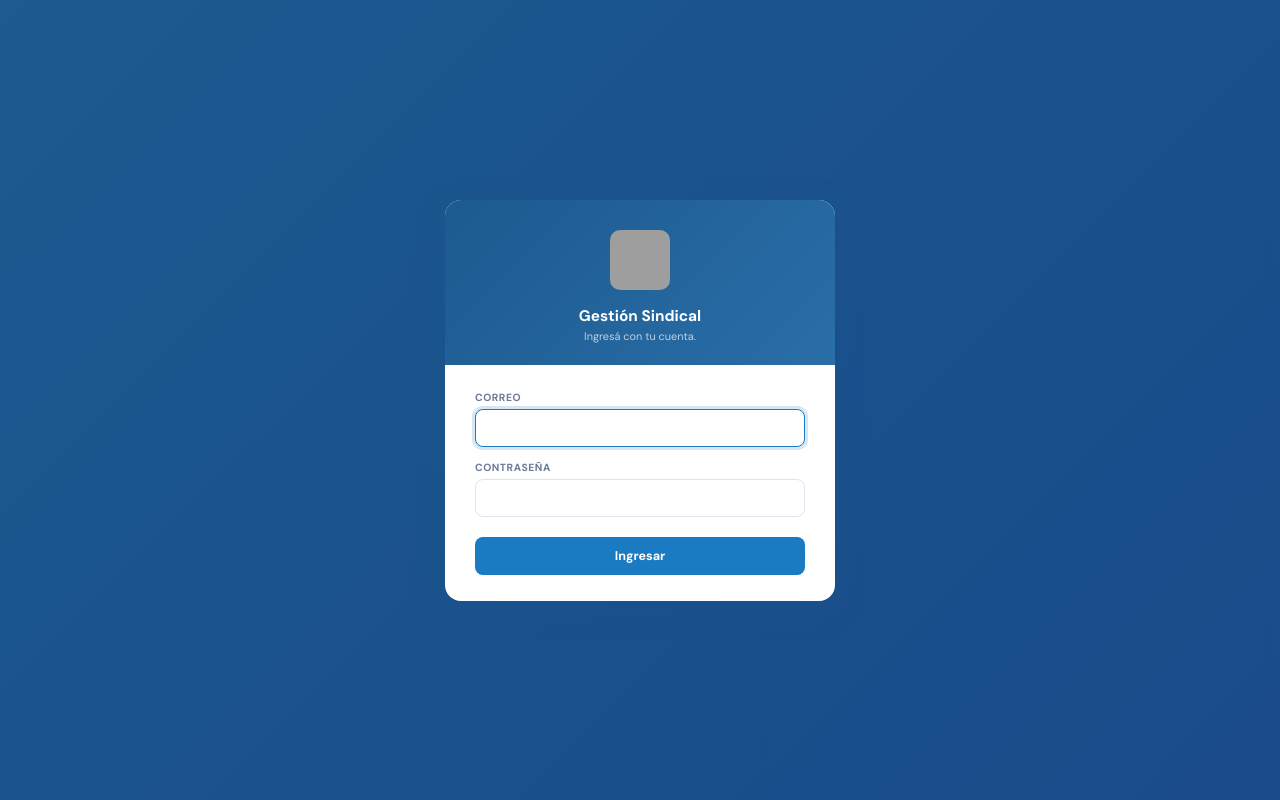
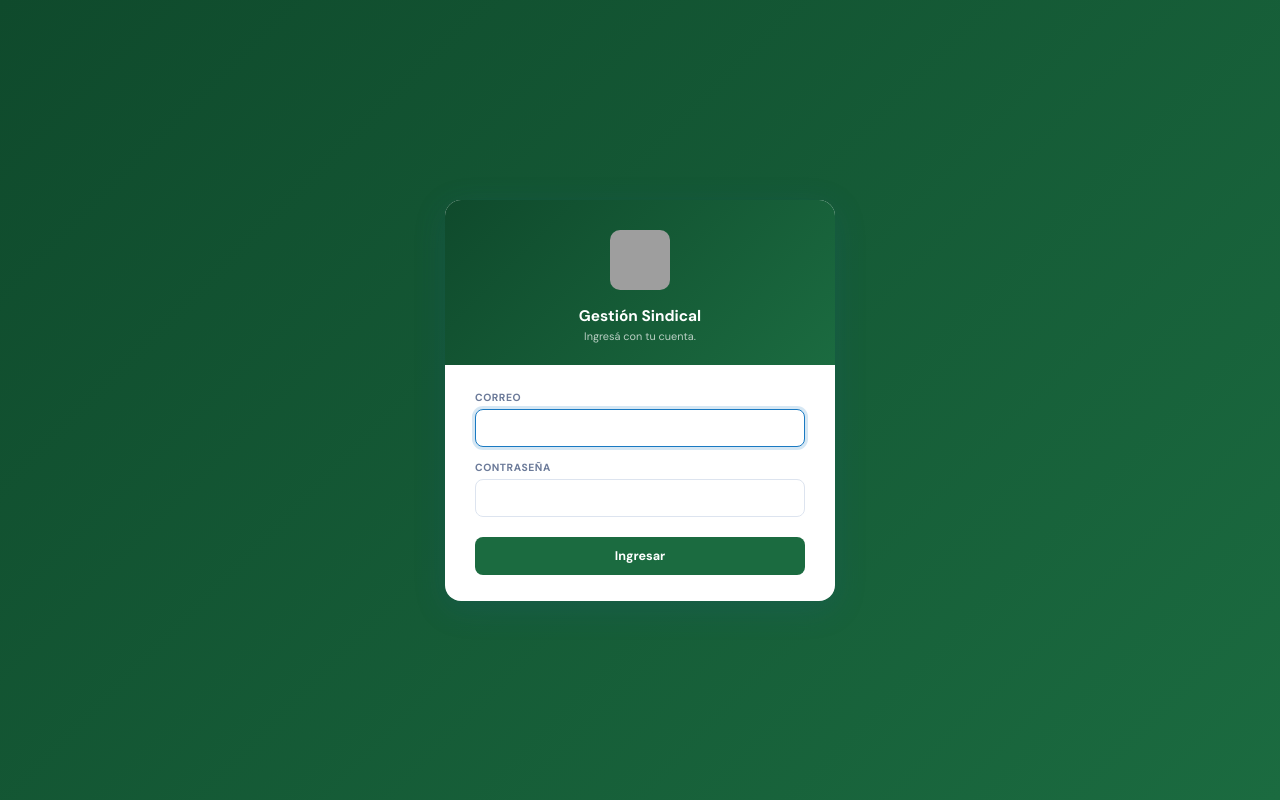
Before and after one commit to estebansalaya-creator/gestion_sindicato, a Flask app: page /login in a window 1280 px wide. Run offline with Flask 3, Linux system fonts and the light colour scheme; parts of the project's set-up code (start-up, migrations or seed data) failed here and were passed over; grey boxes are pictures that could not be loaded.

Commit message:
Barra superior y login en verde oscuro; icono de Aplicacion de Comprobantes
Estilos: la barra superior y el login pasan a un degrade verde oscuro
(--header #0f4a2c -> --header-mid #1b6b40) para distinguir gestion_sindicato
de gestion_adm de un vistazo. Tokens nuevos en sindicato.css y en /estilos;
las grillas, los titulos y el menu lateral siguen en azul. Blanco sobre
--header-mid: 6,5 de contraste.

Menu: cc_proveedores_aplicaciones_20261111.sql crea la opcion 36 con su
icono en colores (el de menu_iconos_color_20261111.sql). Antes la creaba
con icono NULL y, si el script de iconos ya se habia corrido, quedaba sin
icono. Si la opcion ya tiene uno, no se pisa.

Co-Authored-By: Claude Opus 5.5 <noreply@anthropic.com>
Claude-Session: https://claude.ai/code/session_01SxU5EyU74dKreZviqwAGM4

```diff
--- a/static/css/sindicato.css
+++ b/static/css/sindicato.css
@@ -25,10 +25,15 @@
    Marca. Un azul más claro que el de gestion_adm, para distinguir las dos
    apps de un vistazo cuando están abiertas a la vez. --blue lleva texto
    blanco encima: #1a7ac2 da 4.56 de contraste, el mínimo de WCAG AA para
-   texto normal. Un tono más claro ya no pasa.                              */
+   texto normal. Un tono más claro ya no pasa.
+   La barra superior y el login van en verde oscuro (--header → --header-mid):
+   es lo primero que se ve y separa las dos apps aunque estén en pestañas vecinas.
+   El blanco sobre --header-mid da 6.5 de contraste.                        */
 :root {
   --navy:       #1c5a8f;
   --navy-mid:   #2a6ea8;
+  --header:     #0f4a2c;
+  --header-mid: #1b6b40;
   --blue:       #1a7ac2;
   --blue-hover: #14669f;
   --blue-light: #eaf4fc;
@@ -91,7 +96,7 @@ code, kbd { font-family: var(--mono); font-size: .9em; }
 
 /* ── 3. Estructura: encabezado, menú lateral, contenido ──────────────────── */
 .app-header {
-  background: linear-gradient(135deg, var(--navy) 0%, var(--navy-mid) 100%);
+  background: linear-gradient(135deg, var(--header) 0%, var(--header-mid) 100%);
   color: #fff; display: flex; align-items: center; gap: 14px;
   padding: 0 24px; height: 60px; flex-shrink: 0;
   box-shadow: 0 2px 16px rgba(0,0,0,.25);
@@ -1077,10 +1082,10 @@ a.nro-exp:hover { color: var(--blue-hover); border-bottom-style: solid; }
 /* ── 18. Login ───────────────────────────────────────────────────────────── */
 .login-page {
   min-height: 100vh; display: flex; align-items: center; justify-content: center;
-  background: linear-gradient(135deg, var(--navy) 0%, #1a4a8a 100%); padding: 20px;
+  background: linear-gradient(135deg, var(--header) 0%, var(--header-mid) 100%); padding: 20px;
 }
 .login-card { background: #fff; border-radius: 16px; box-shadow: var(--shadow-lg); width: 100%; max-width: 390px; overflow: hidden; }
-.login-top { background: linear-gradient(135deg, var(--navy), var(--navy-mid)); padding: 30px 32px 22px; text-align: center; color: #fff; }
+.login-top { background: linear-gradient(135deg, var(--header), var(--header-mid)); padding: 30px 32px 22px; text-align: center; color: #fff; }
 .login-top img { width: 60px; height: 60px; border-radius: 10px; margin-bottom: 12px; }
 .login-top h1 { font-size: 1.1rem; font-weight: 700; }
 .login-top p  { font-size: .78rem; opacity: .7; margin-top: 3px; }
@@ -1097,10 +1102,10 @@ a.nro-exp:hover { color: var(--blue-hover); border-bottom-style: solid; }
 .login-field input:focus { outline: none; border-color: var(--blue); box-shadow: var(--foco); }
 .login-submit {
   width: 100%; padding: 11px; margin-top: 6px; border: none; border-radius: 8px;
-  background: var(--blue); color: #fff; font-family: var(--font); font-size: .9rem; font-weight: 700;
+  background: var(--header-mid); color: #fff; font-family: var(--font); font-size: .9rem; font-weight: 700;
   cursor: pointer; transition: background .2s, box-shadow .2s;
 }
-.login-submit:hover { background: var(--navy); box-shadow: 0 4px 12px rgba(13,37,69,.3); }
+.login-submit:hover { background: var(--header); box-shadow: 0 4px 12px rgba(15,74,44,.3); }
 
 
 /* ── 18b. Aviso de pantalla completa (404, pantalla pendiente) ──────────── */
--- a/templates/estilos.html
+++ b/templates/estilos.html
@@ -39,7 +39,8 @@
   <div class="card-body">
     <div class="bloque-titulo">Marca</div>
     <div class="muestras">
-      {% for token, uso in [('--navy','títulos, cabecera de grilla'), ('--navy-mid','degradé del encabezado'),
+      {% for token, uso in [('--navy','títulos, cabecera de grilla'), ('--navy-mid','hover de la cabecera de grilla'),
+                            ('--header','barra superior y login (verde: los distingue de gestion_adm)'), ('--header-mid','degradé de la barra y del login'),
                             ('--blue','acción principal, enlaces'), ('--blue-hover','hover de la principal'),
                             ('--blue-light','fondo de selección'), ('--accent','realce puntual')] %}
       <div class="muestra"><div class="muestra-color" style="background:var({{ token }})"></div>
```
Also changed, not shown: sql/cc_proveedores_aplicaciones_20261111.sql (+10 -3 lines).
